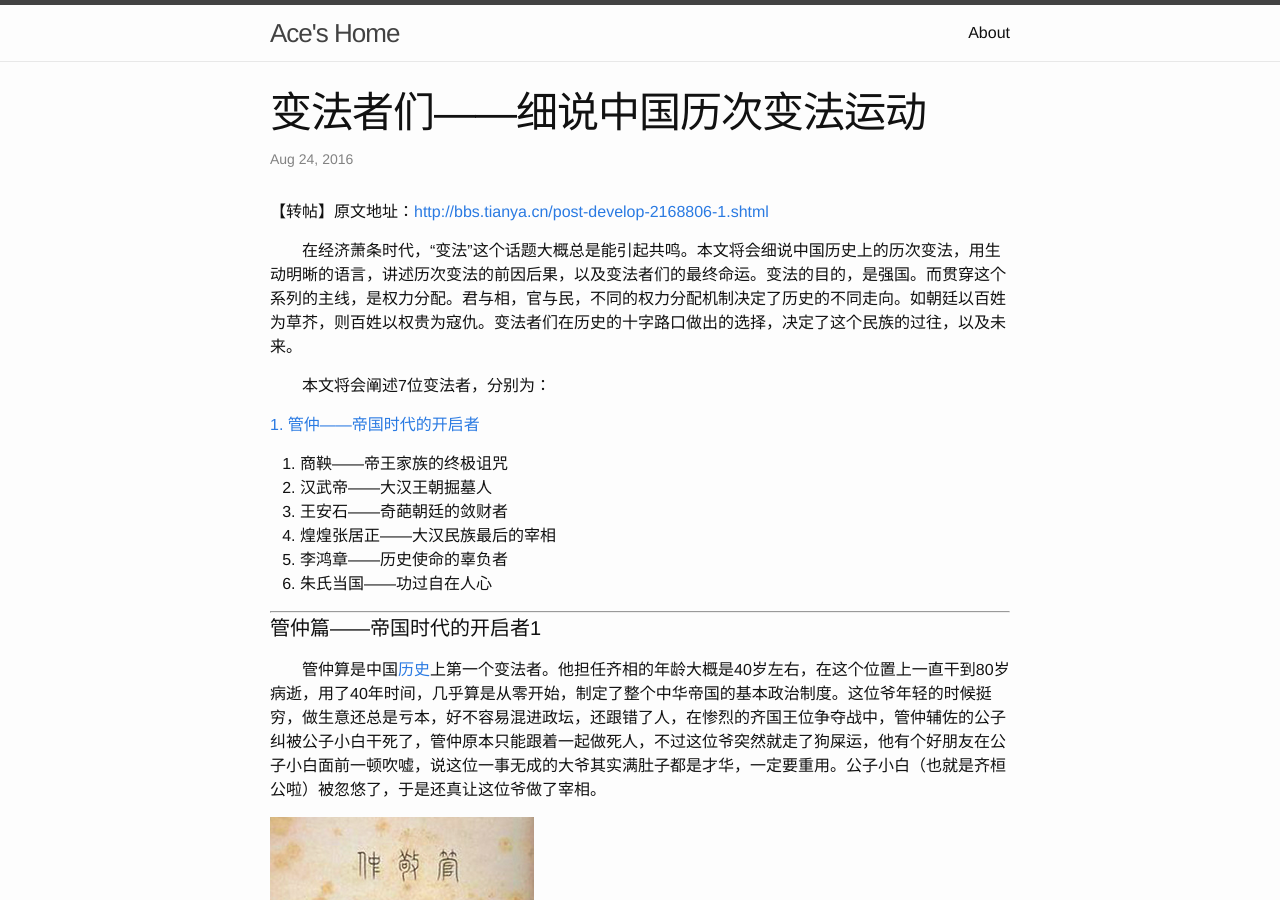
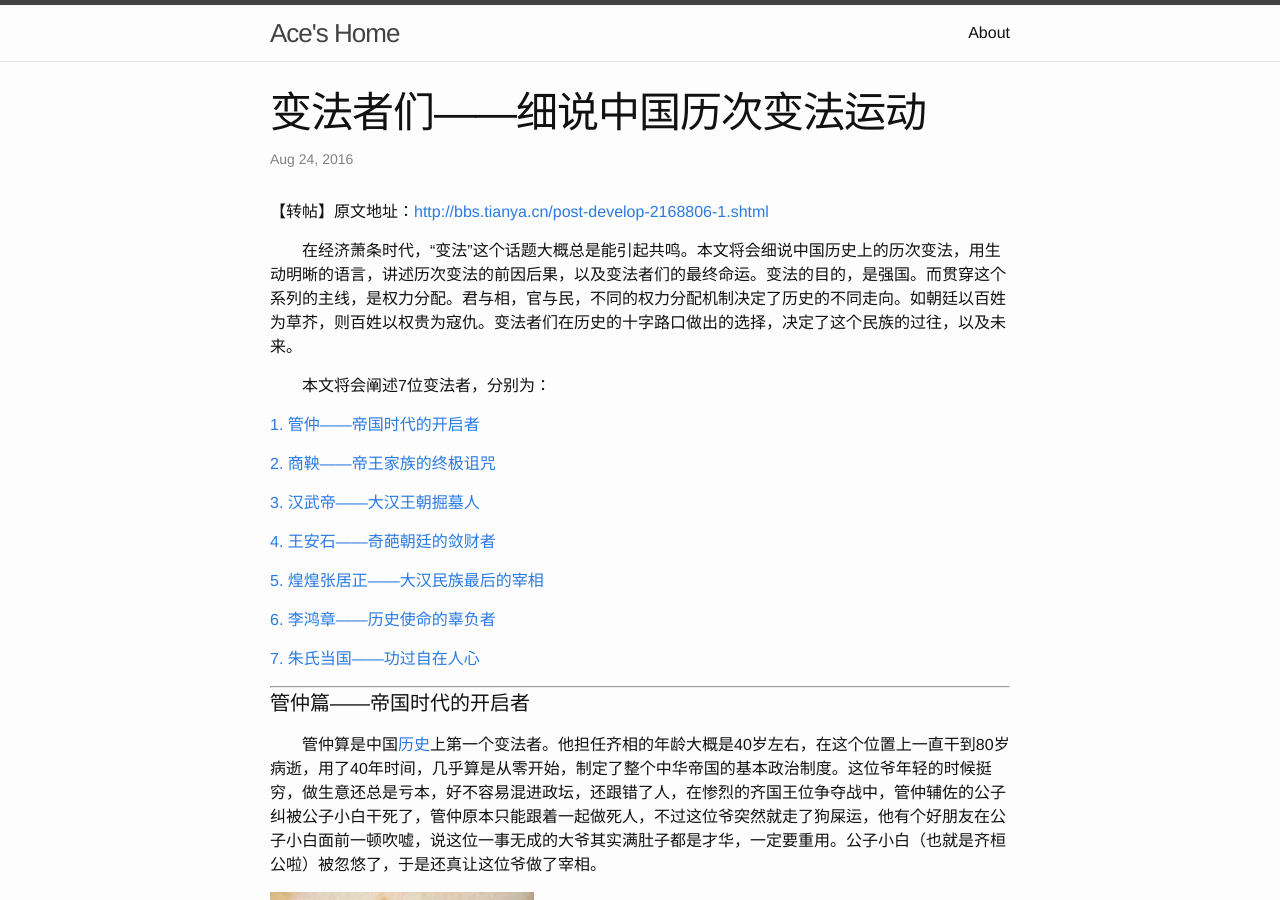
Before and after one commit to zgli1980/zgli1980.github.io, a Jekyll site: the page built from _posts/2016-08-24-变法者们.md, in a window 1280 px wide and 900 px high. Built offline with Jekyll 4.4.1, drawn with Linux system fonts in a browser that asks for light colours.

Commit message:
Updated 2016-08-24-变法者们.md

```diff
--- a/_posts/2016-08-24-变法者们.md
+++ b/_posts/2016-08-24-变法者们.md
@@ -15,18 +15,32 @@ published: true
 　　本文将会阐述7位变法者，分别为：
 
 [1. 管仲——帝国时代的开启者](#1)
-2. 商鞅——帝王家族的终极诅咒
-3. 汉武帝——大汉王朝掘墓人
-4. 王安石——奇葩朝廷的敛财者
-5. 煌煌张居正——大汉民族最后的宰相
-6. 李鸿章——历史使命的辜负者
-7. 朱氏当国——功过自在人心
+
+
+[2. 商鞅——帝王家族的终极诅咒](#2)
+
+
+[3. 汉武帝——大汉王朝掘墓人](#3)
+
+
+[4. 王安石——奇葩朝廷的敛财者](#4)
+
+
+[5. 煌煌张居正——大汉民族最后的宰相](#5)
+
+
+[6. 李鸿章——历史使命的辜负者](#6)
+
+
+[7. 朱氏当国——功过自在人心](#7)
+
+
 
 ---------------
 
 
 
-#### 管仲篇——帝国时代的开启者<span id="1">1</span>
+#### 管仲篇——帝国时代的开启者 <span id="1"></span>
 
 　　管仲算是中国[历史](http://groups.tianya.cn/list-9214-1.shtml)上第一个变法者。他担任齐相的年龄大概是40岁左右，在这个位置上一直干到80岁病逝，用了40年时间，几乎算是从零开始，制定了整个中华帝国的基本政治制度。这位爷年轻的时候挺穷，做生意还总是亏本，好不容易混进政坛，还跟错了人，在惨烈的齐国王位争夺战中，管仲辅佐的公子纠被公子小白干死了，管仲原本只能跟着一起做死人，不过这位爷突然就走了狗屎运，他有个好朋友在公子小白面前一顿吹嘘，说这位一事无成的大爷其实满肚子都是才华，一定要重用。公子小白（也就是齐桓公啦）被忽悠了，于是还真让这位爷做了宰相。
 
@@ -45,3 +59,10 @@ published: true
 　　然而，管仲虽然把齐国带入了中央集权的帝国时代，但却没有解决帝国的终极难题：王权与相权之间的矛盾，其实也就是帝王与官僚阶层之间的矛盾。这两者之间，其实是相互利用又相互制约的关系。王权太过强盛，穷奢极欲为所欲为，官僚们朝不保夕，这日子都过不下去；但相权太大，官僚们结党营私贪赃枉法，一样是要天下大乱。管仲和齐桓公算是相互配合得还不错，管仲死了才不过两年，接任的宰相们就不满足于手里那点权力，于是联手把齐桓公饿死，之后的齐国，就再也没安宁过，官僚和王族之间相互仇杀，整天打得不可开交。齐国很快就衰落了下来，丧失了统一全国的力量。
 
 　　作为帝国时代开启者的管仲，还不需要回答这个问题，他在宰相的位置上安静的死去，成为偶像般的存在。然而此后的变法者们，就没有这种好运气了。在管仲之后，所有的变法者们，都将要面临这个终极问题的考验：王权和相权，你到底要站在哪一边？对这个问题的态度，将决定变法者们的最终命运。
+
+  <span id="2"></span>
+  <span id="3"></span>
+  <span id="4"></span>
+  <span id="5"></span>
+  <span id="6"></span>
+  <span id="7"></span>
```
